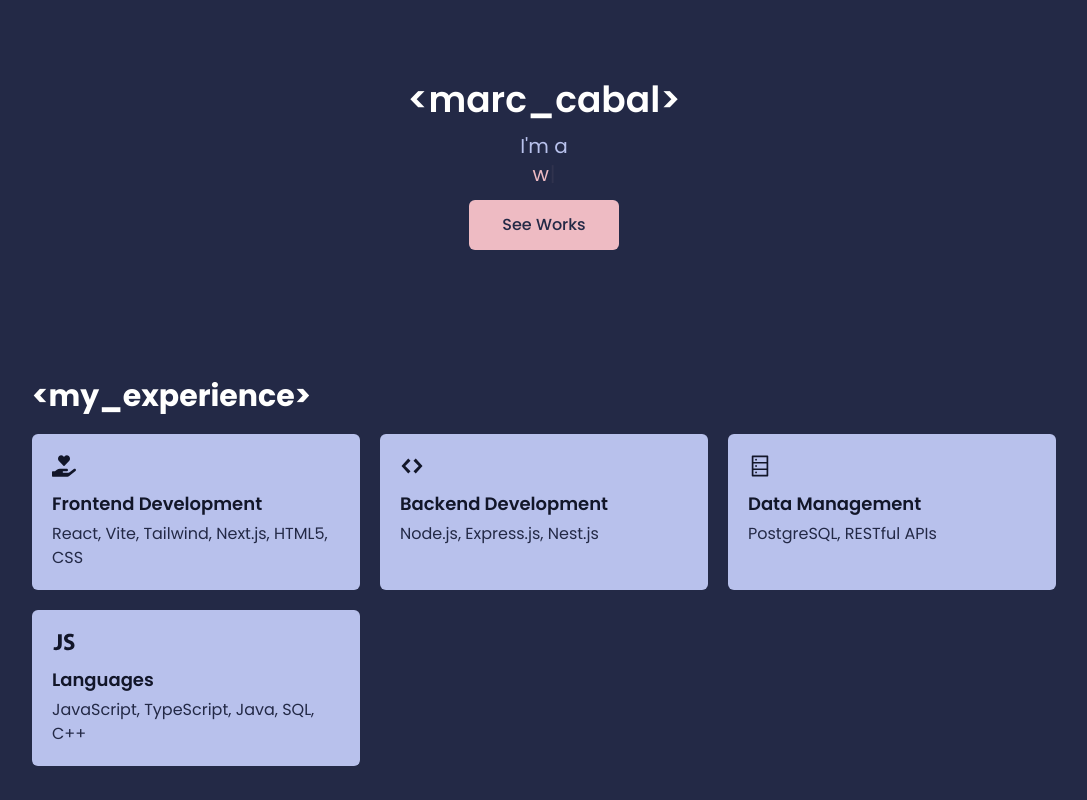
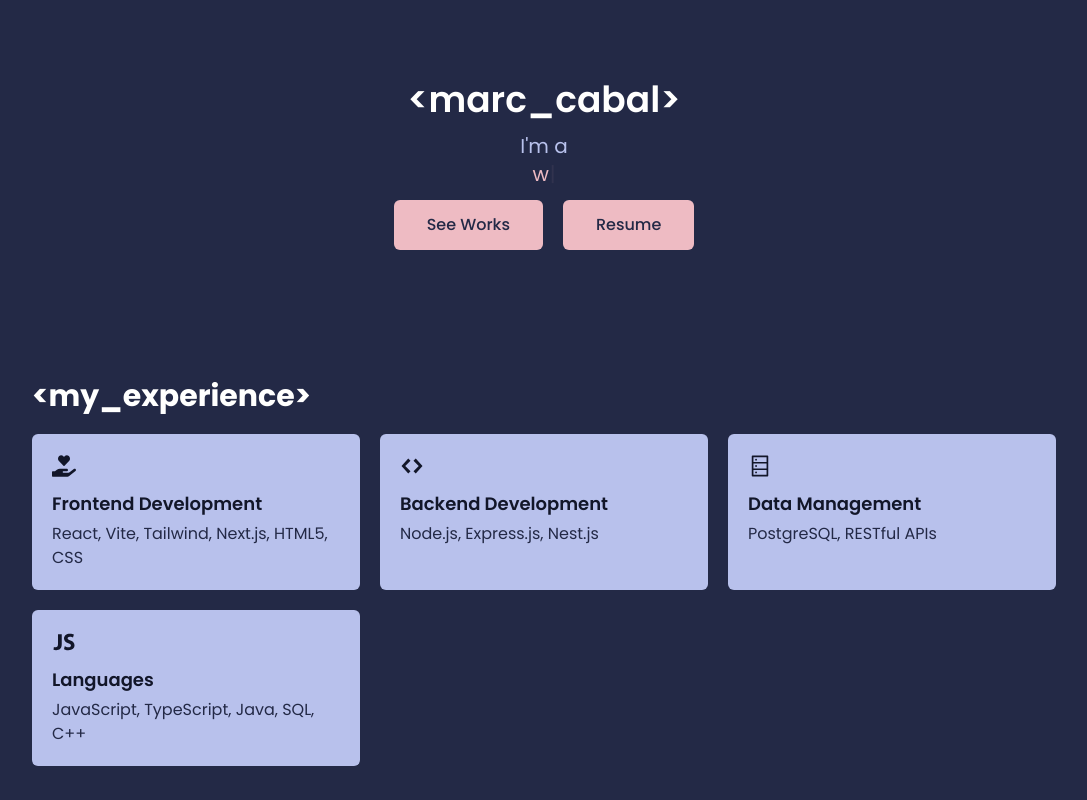
Before and after one commit to MCabal77/portfolio, a React (Vite) app: page / in a window 1280 px wide. Shown: the top 800 px of the page, without its empty margins (96-1183 px from the left). Built offline with nearby package versions, Linux system fonts and the light colour scheme.

Commit message:
Add a button for my resume

```diff
--- a/src/components/Hero.jsx
+++ b/src/components/Hero.jsx
@@ -4,16 +4,23 @@ import TypeWriter from "typewriter-effect";
 function Hero() {
   return (
     <div id="hero" className="flex items-center justify-center flex-col py-20">
-      <div className="text-center">
+      <div className="text-center w-full flex flex-col items-center">
         <h1 className="text-2xl md:text-4xl mb-1 md:mb-3 text-H_COLOR font-semibold">
           &lt;marc_cabal&gt;
         </h1>
+        {/* Typewriter */}
         <p className="text-md md:text-xl max-w-md mb-3 text-P_COLOR">
           I'm a
+          {/* Div is needed here to change the color of the typewriter */}
           <div className=" text-TERTIARY_COLOR">
             <TypeWriter
               options={{
-                strings: ["web developer", "software developer", "fullstack developer", "programmer"],
+                strings: [
+                  "web developer",
+                  "software developer",
+                  "fullstack developer",
+                  "programmer",
+                ],
                 autoStart: true,
                 loop: true,
                 pauseFor: 2500,
@@ -21,12 +28,23 @@ function Hero() {
             />
           </div>
         </p>
+
+        {/* Container for buttons */}
+        <div className="flex gap-5">
           <a
             href="#works"
             className="inline-block px-8 py-3 border border-transparent text-base font-medium rounded-md text-BTN_TXT bg-BTN_COLOR hover:bg-BTN_COLOR_DARKER md:text-md"
           >
             See Works
           </a>
+
+          <a
+            href=""
+            className="inline-block px-8 py-3 border border-transparent text-base font-medium rounded-md text-BTN_TXT bg-BTN_COLOR hover:bg-BTN_COLOR_DARKER md:text-md"
+          >
+            Resume
+          </a>
+        </div>
       </div>
     </div>
   );
```
Lines whose indentation alone changed are shown as unchanged.
